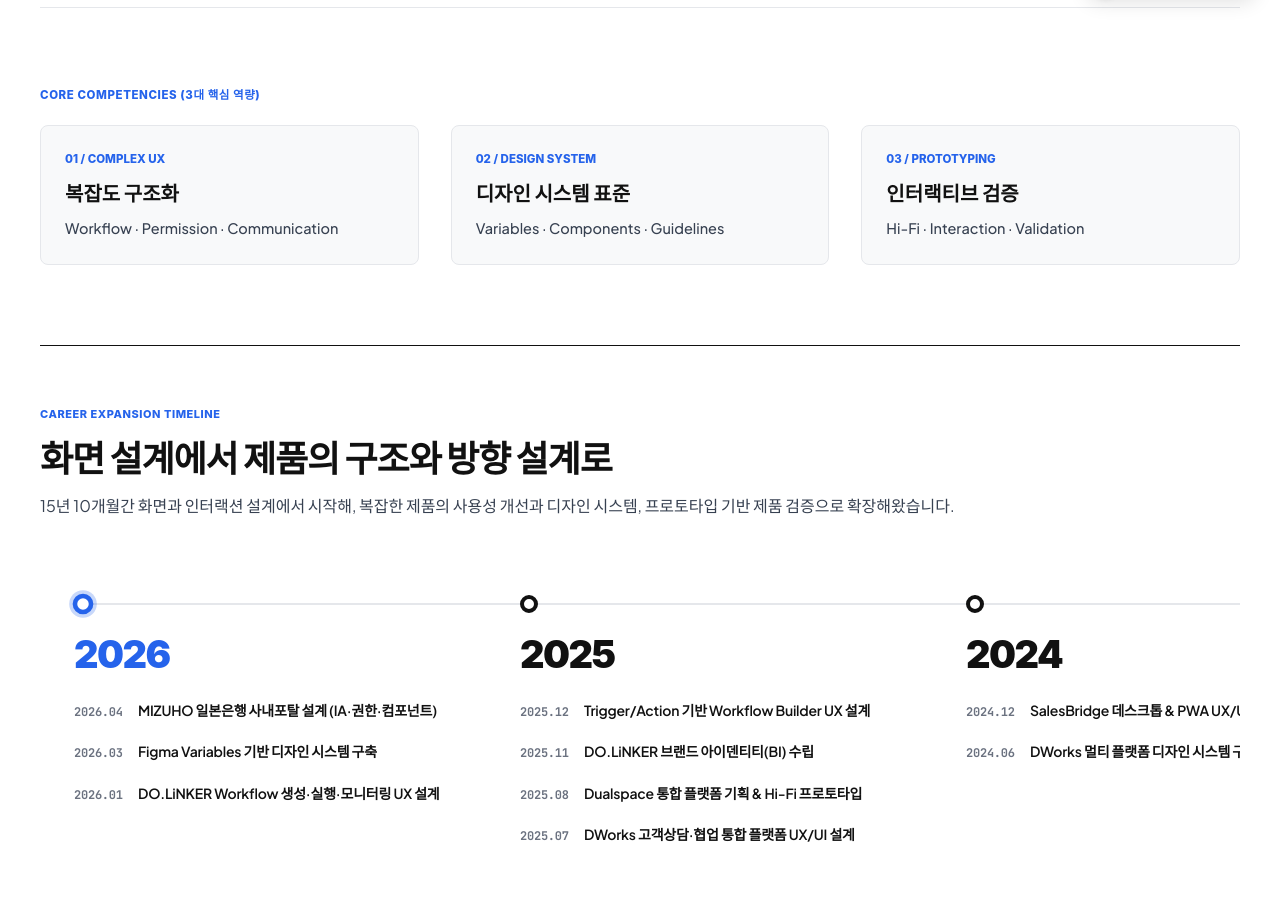
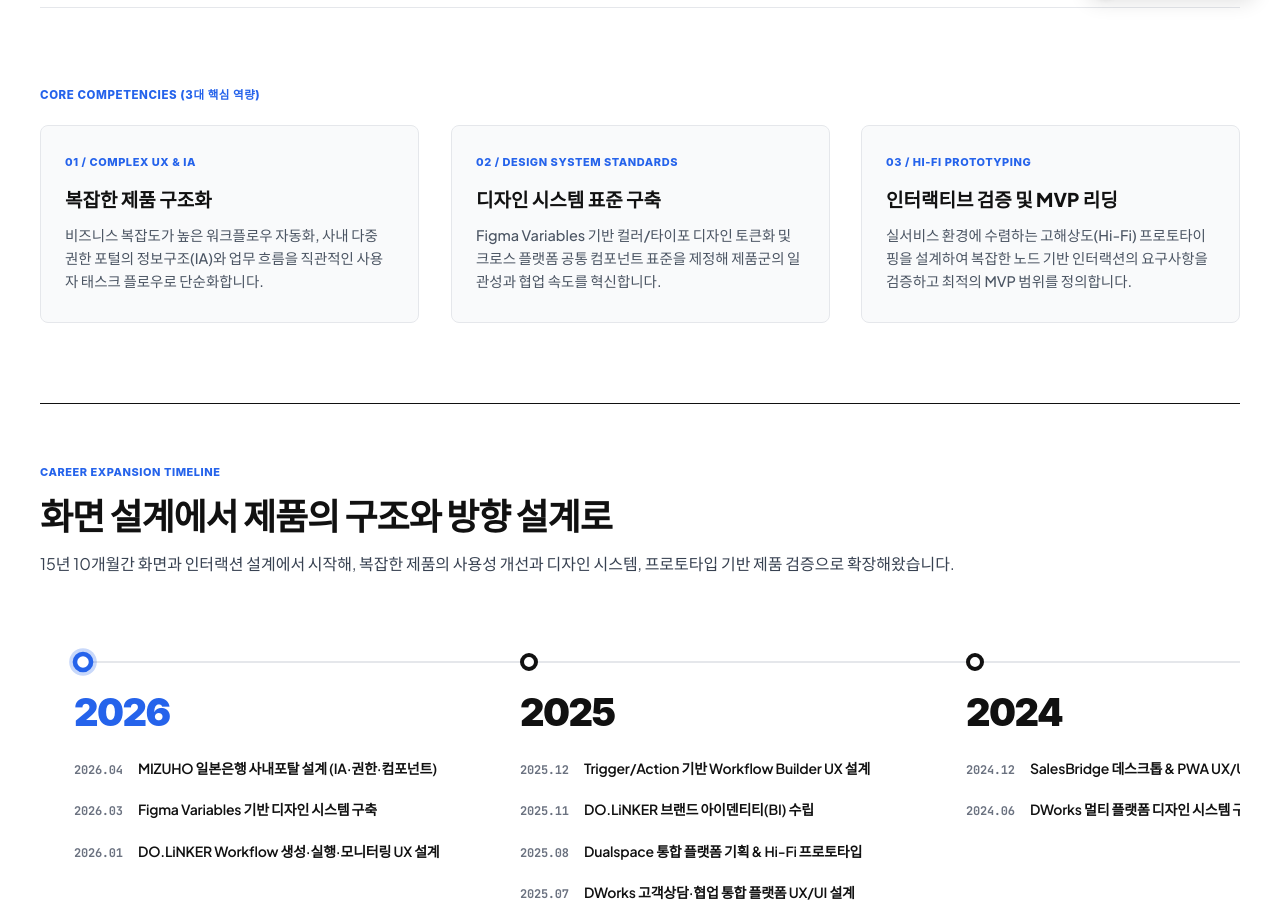
Before and after one commit to mobius38/sylee-portfolio, a React (Vite) app: page / in a window 1280 px wide. Shown: the part 780-1702 px from the top of the page. Built offline with nearby package versions, Linux system fonts and the light colour scheme; the HTML template or start-up script is replaced by a standard one.

Commit message:
feat: ABOUT 3대 핵심역량 텍스트 구체화 및 마이크로 호버 모션 연동, PDF 인쇄 시 문단 잘림 방지 break-inside avoid 추가 적용 완료

```diff
--- a/src/components/sections/HeroProfileSection.tsx
+++ b/src/components/sections/HeroProfileSection.tsx
@@ -230,33 +230,60 @@ export function HeroProfileSection({ w }: { w: number }) {
         </div>
 
         <div style={{ display: "grid", gridTemplateColumns: isMobile ? "1fr" : "repeat(3, 1fr)", gap: isMobile ? "16px" : "32px" }}>
-          <div className="competency-card-item" style={{ padding: "24px", backgroundColor: "#F8F9FA", border: "1px solid #E5E7EB", borderRadius: "8px" }}>
-            <span className="competency-card-number" style={{ fontFamily: "'Inter', -apple-system, BlinkMacSystemFont, 'Pretendard', sans-serif", fontSize: "11.5px", fontWeight: 800, color: "#2563EB", display: "block", marginBottom: "8px" }}>
-              01 / COMPLEX UX
+          <div
+            className="competency-card-item"
+            style={{
+              padding: "28px 24px",
+              backgroundColor: "#F9FAFB",
+              border: "1px solid #E5E7EB",
+              borderRadius: "8px",
+              transition: "transform 0.3s cubic-bezier(0.16, 1, 0.3, 1), box-shadow 0.3s cubic-bezier(0.16, 1, 0.3, 1), border-color 0.3s ease",
+            }}
+          >
+            <span className="competency-card-number" style={{ fontFamily: "'Inter', -apple-system, BlinkMacSystemFont, 'Pretendard', sans-serif", fontSize: "11px", fontWeight: 800, color: "#2563EB", display: "block", marginBottom: "12px", letterSpacing: "0.05em" }}>
+              01 / COMPLEX UX & IA
             </span>
-            <h3 className="competency-card-title" style={{ fontSize: isMobile ? "18px" : "20px", fontWeight: 900, color: "#111111", margin: "0 0 8px 0" }}>복잡도 구조화</h3>
-            <p className="competency-card-desc" style={{ fontSize: isMobile ? "14px" : "14.5px", color: "#374151", margin: 0, lineHeight: 1.6, fontWeight: 500 }}>
-              Workflow · Permission · Communication
+            <h3 className="competency-card-title" style={{ fontSize: isMobile ? "17px" : "19px", fontWeight: 900, color: "#111111", margin: "0 0 10px 0" }}>복잡한 제품 구조화</h3>
+            <p className="competency-card-desc" style={{ fontSize: isMobile ? "13.5px" : "14.5px", color: "#4B5563", margin: 0, lineHeight: 1.6, fontWeight: 500 }}>
+              비즈니스 복잡도가 높은 워크플로우 자동화, 사내 다중 권한 포털의 정보구조(IA)와 업무 흐름을 직관적인 사용자 태스크 플로우로 단순화합니다.
             </p>
           </div>
 
-          <div className="competency-card-item" style={{ padding: "24px", backgroundColor: "#F8F9FA", border: "1px solid #E5E7EB", borderRadius: "8px" }}>
-            <span className="competency-card-number" style={{ fontFamily: "'Inter', -apple-system, BlinkMacSystemFont, 'Pretendard', sans-serif", fontSize: "11.5px", fontWeight: 800, color: "#2563EB", display: "block", marginBottom: "8px" }}>
-              02 / DESIGN SYSTEM
+          <div
+            className="competency-card-item"
+            style={{
+              padding: "28px 24px",
+              backgroundColor: "#F9FAFB",
+              border: "1px solid #E5E7EB",
+              borderRadius: "8px",
+              transition: "transform 0.3s cubic-bezier(0.16, 1, 0.3, 1), box-shadow 0.3s cubic-bezier(0.16, 1, 0.3, 1), border-color 0.3s ease",
+            }}
+          >
+            <span className="competency-card-number" style={{ fontFamily: "'Inter', -apple-system, BlinkMacSystemFont, 'Pretendard', sans-serif", fontSize: "11px", fontWeight: 800, color: "#2563EB", display: "block", marginBottom: "12px", letterSpacing: "0.05em" }}>
+              02 / DESIGN SYSTEM STANDARDS
             </span>
-            <h3 className="competency-card-title" style={{ fontSize: isMobile ? "18px" : "20px", fontWeight: 900, color: "#111111", margin: "0 0 8px 0" }}>디자인 시스템 표준</h3>
-            <p className="competency-card-desc" style={{ fontSize: isMobile ? "14px" : "14.5px", color: "#374151", margin: 0, lineHeight: 1.6, fontWeight: 500 }}>
-              Variables · Components · Guidelines
+            <h3 className="competency-card-title" style={{ fontSize: isMobile ? "17px" : "19px", fontWeight: 900, color: "#111111", margin: "0 0 10px 0" }}>디자인 시스템 표준 구축</h3>
+            <p className="competency-card-desc" style={{ fontSize: isMobile ? "13.5px" : "14.5px", color: "#4B5563", margin: 0, lineHeight: 1.6, fontWeight: 500 }}>
+              Figma Variables 기반 컬러/타이포 디자인 토큰화 및 크로스 플랫폼 공통 컴포넌트 표준을 제정해 제품군의 일관성과 협업 속도를 혁신합니다.
             </p>
           </div>
 
-          <div className="competency-card-item" style={{ padding: "24px", backgroundColor: "#F8F9FA", border: "1px solid #E5E7EB", borderRadius: "8px" }}>
-            <span className="competency-card-number" style={{ fontFamily: "'Inter', -apple-system, BlinkMacSystemFont, 'Pretendard', sans-serif", fontSize: "11.5px", fontWeight: 800, color: "#2563EB", display: "block", marginBottom: "8px" }}>
-              03 / PROTOTYPING
+          <div
+            className="competency-card-item"
+            style={{
+              padding: "28px 24px",
+              backgroundColor: "#F9FAFB",
+              border: "1px solid #E5E7EB",
+              borderRadius: "8px",
+              transition: "transform 0.3s cubic-bezier(0.16, 1, 0.3, 1), box-shadow 0.3s cubic-bezier(0.16, 1, 0.3, 1), border-color 0.3s ease",
+            }}
+          >
+            <span className="competency-card-number" style={{ fontFamily: "'Inter', -apple-system, BlinkMacSystemFont, 'Pretendard', sans-serif", fontSize: "11px", fontWeight: 800, color: "#2563EB", display: "block", marginBottom: "12px", letterSpacing: "0.05em" }}>
+              03 / HI-FI PROTOTYPING
             </span>
-            <h3 className="competency-card-title" style={{ fontSize: isMobile ? "18px" : "20px", fontWeight: 900, color: "#111111", margin: "0 0 8px 0" }}>인터랙티브 검증</h3>
-            <p className="competency-card-desc" style={{ fontSize: isMobile ? "14px" : "14.5px", color: "#374151", margin: 0, lineHeight: 1.6, fontWeight: 500 }}>
-              Hi-Fi · Interaction · Validation
+            <h3 className="competency-card-title" style={{ fontSize: isMobile ? "17px" : "19px", fontWeight: 900, color: "#111111", margin: "0 0 10px 0" }}>인터랙티브 검증 및 MVP 리딩</h3>
+            <p className="competency-card-desc" style={{ fontSize: isMobile ? "13.5px" : "14.5px", color: "#4B5563", margin: 0, lineHeight: 1.6, fontWeight: 500 }}>
+              실서비스 환경에 수렴하는 고해상도(Hi-Fi) 프로토타이핑을 설계하여 복잡한 노드 기반 인터랙션의 요구사항을 검증하고 최적의 MVP 범위를 정의합니다.
             </p>
           </div>
         </div>
--- a/src/index.css
+++ b/src/index.css
@@ -231,7 +231,12 @@ body {
   article,
   figure,
   img,
-  div[style*="border: 1px solid"] {
+  div[style*="border: 1px solid"],
+  .competency-card-item,
+  .print-case-card,
+  .print-timeline-item,
+  .print-career-item,
+  .about-metric-card {
     break-inside: avoid !important;
     page-break-inside: avoid !important;
   }
@@ -540,3 +545,14 @@ body {
     transform: translateY(0);
   }
 }
+
+/* ─── Core Competency Card Micro-interactions ──────────────────────────── */
+.competency-card-item {
+  will-change: transform, box-shadow, border-color, background-color;
+}
+.competency-card-item:hover {
+  transform: translateY(-5px);
+  box-shadow: 0 16px 28px -6px rgba(37, 99, 235, 0.06), 0 8px 16px -8px rgba(0, 0, 0, 0.04) !important;
+  border-color: #3B82F6 !important;
+  background-color: #FFFFFF !important;
+}
```
